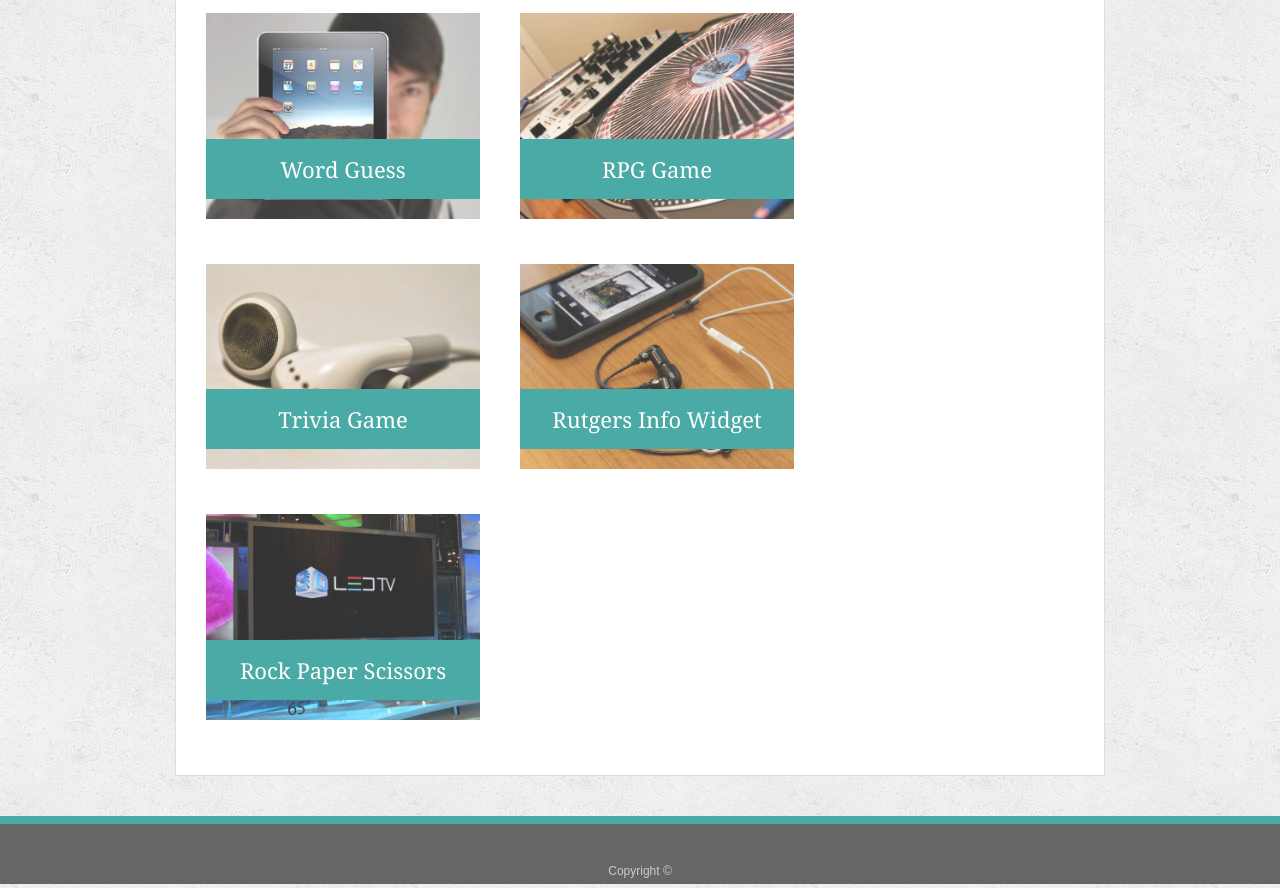
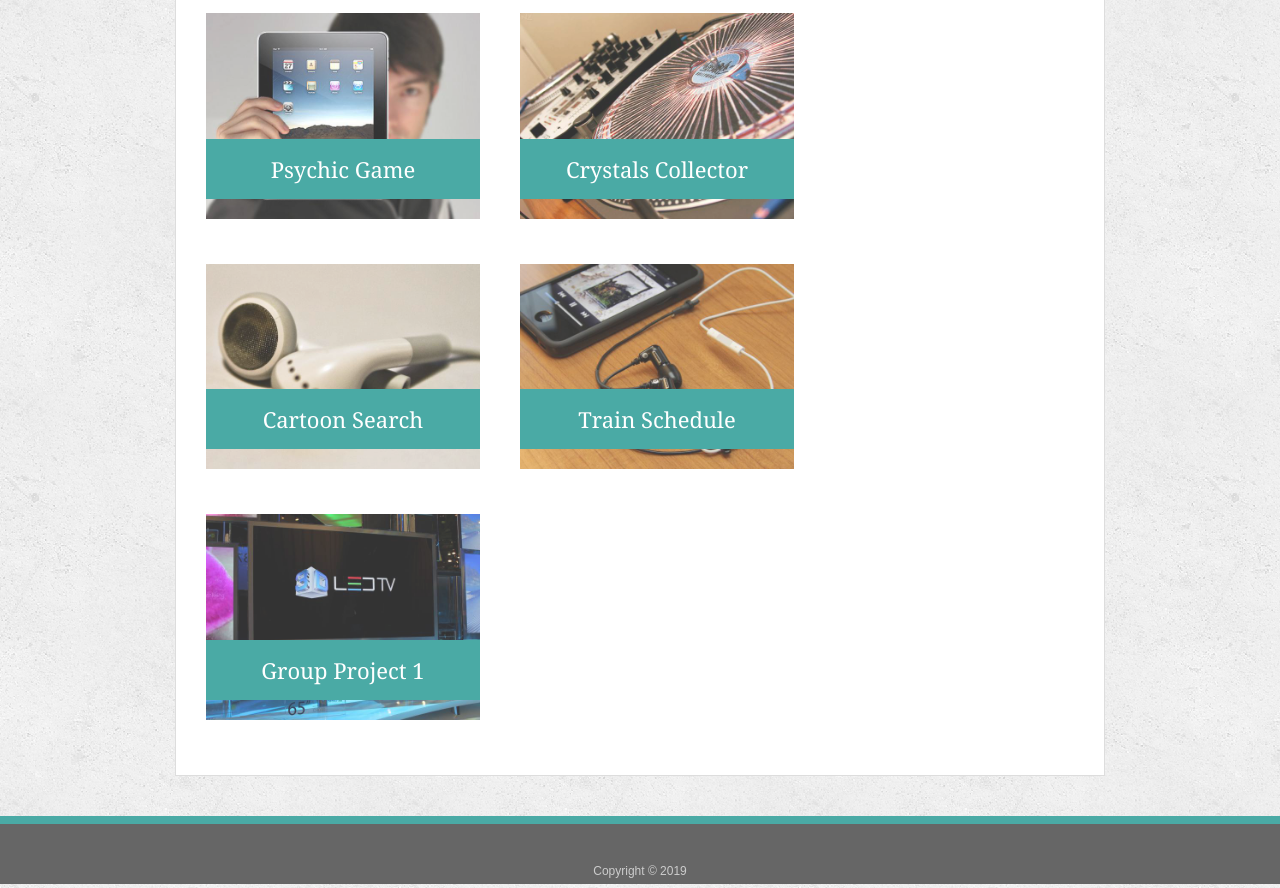
Before and after one commit to jenshin75/Revised-Portfolio, a plain HTML site: page portfolio.html in a window 1280 px wide. Shown: the part 260-1148 px from the top of the page. Drawn offline with nearby package versions, Linux system fonts and the light colour scheme.

Commit message:
updated portfolio 06/23/19 5:57pm

```diff
--- a/portfolio.html
+++ b/portfolio.html
@@ -17,7 +17,7 @@
 
   <header id="masthead">
     <div class="container">
-      <a href="index.html" id="logo">Your Name</a>
+      <a href="index.html" id="logo">Jenny Shin</a>
       <nav>
         <a href="index.html">About</a>
         <a href="portfolio.html">Portfolio</a>
@@ -29,31 +29,34 @@
   <div id="main-container" class="container">
     <section class="main-section">
       <h1>Portfolio</h1>
+      <div class="work">
+        <img src="assets/images/technics-q-c-640-480-1.jpg" alt="Psychic Game"
+        onclick="location.href='https://jenshin75.github.io/psychic-game/';">
+        <h3>Psychic Game</h3>
+      </div>
 
       <div class="work">
-        <img src="assets/images/technics-q-c-640-480-1.jpg" alt="Word Guess">
+        <img src="assets/images/technics-q-c-640-480-2.jpg" alt="Crystals Collector"
+        onclick="location.href='https://jenshin75.github.io/unit-4-game/';">
+        <h3>Crystals Collector</h3>
+      </div>
 
-        <h3>Word Guess</h3>
+      <div class="work">
+        <img src="assets/images/technics-q-c-640-480-5.jpg" alt="Cartoon Search"
+        onclick="location.href='https://jenshin75.github.io/Week-6-HW/';">
+        <h3>Cartoon Search</h3>
       </div>
+
       <div class="work">
-        <img src="assets/images/technics-q-c-640-480-2.jpg" alt="RPG Game">
+        <img src="assets/images/technics-q-c-640-480-7.jpg" alt="Train Schedule"
+        onclick="location.href='https://jenshin75.github.io/train_activity_basic/';">
+        <h3>Train Schedule</h3>
+      </div>
 
-        <h3>RPG Game</h3>
-      </div>
       <div class="work">
-        <img src="assets/images/technics-q-c-640-480-5.jpg" alt="Trivia Game">
-
-        <h3>Trivia Game</h3>
-      </div>
-      <div class="work">
-        <img src="assets/images/technics-q-c-640-480-7.jpg" alt="Rutgers Info Widget">
-
-        <h3>Rutgers Info Widget</h3>
-      </div>
-      <div class="work">
-        <img src="assets/images/technics-q-c-640-480-9.jpg" alt="Rock Paper Scissors">
-
-        <h3>Rock Paper Scissors</h3>
+        <img src="assets/images/technics-q-c-640-480-9.jpg" alt="Group Project 1"
+        onclick="location.href='https://jenshin75.github.io/project-1/.';">
+        <h3>Group Project 1</h3>
       </div>
 
     </section>
@@ -62,7 +65,7 @@
 
   <footer>
     <div class="container">
-      Copyright &copy;
+      Copyright &copy; 2019
     </div>
   </footer>
 </body>
```
Also changed, not shown: contact.html (+1 -1 lines), index.html (+6 -7 lines), assets/images/cat.jpg (deleted), assets/images/me.jpg (added).
